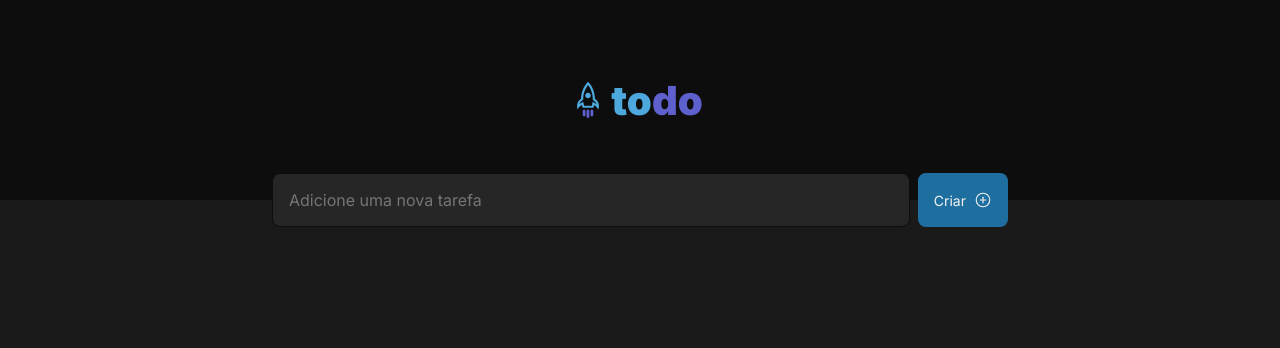
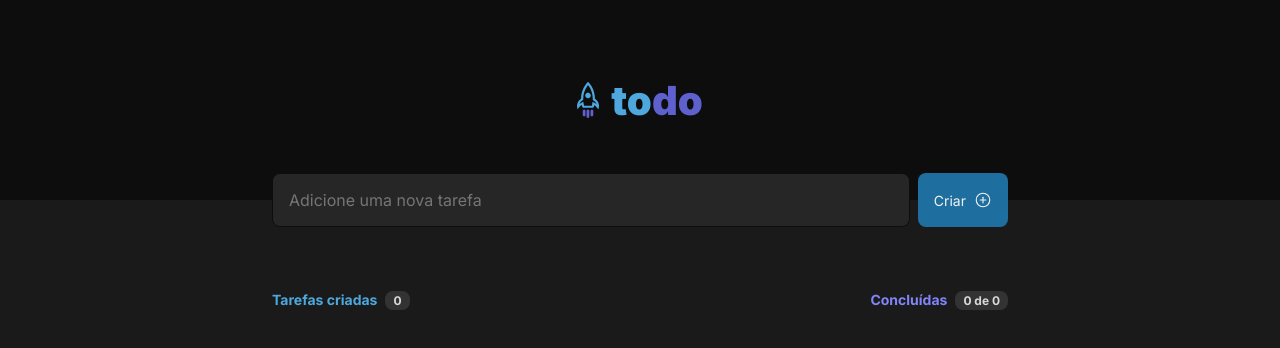
Before and after one commit to ivangeier/desafio-01-react-ts, a React (Vite) app: page / in a window 1280 px wide. Shown: the top 348 px of the page. Built offline with nearby package versions, Linux system fonts and the light colour scheme.

Commit message:
✨ create statusBar

```diff
--- /dev/null
+++ b/src/components/StatusBar.module.css
@@ -0,0 +1,29 @@
+.wrapper {
+   display: flex;
+   flex-direction: row;
+   justify-content: space-between;
+
+   margin-bottom: 1.5rem;
+}
+
+.createdItemsBox {
+   color: var(--blue);
+   font-weight: bold;
+   font-size: 0.875rem;
+}
+
+.doneItemsBox {
+   color: var(--purple);
+   font-weight: bold;
+   font-size: 0.875rem;
+}
+
+.info {
+   color: var(--gray-200);
+   font-size: 0.75rem;
+   font-weight: 700;
+   padding: 2px 8px;
+   background-color: var(--gray-400);
+   border-radius: 8px;
+   margin-left: 0.5rem;
+}
--- /dev/null
+++ b/src/components/StatusBar.tsx
@@ -0,0 +1,22 @@
+import React from 'react'
+import styles from './StatusBar.module.css';
+
+interface StatusBarInterface {
+   created: number;
+   done: number;
+}
+
+export function StatusBar({ created, done }: StatusBarInterface) {
+   return (
+      <div className={styles.wrapper}>
+         <div className={styles.createdItemsBox}>
+            <span>Tarefas criadas</span>
+            <span className={styles.info}>{created}</span>
+         </div>
+         <div className={styles.doneItemsBox}>
+            <span>Concluídas</span>
+            <span className={styles.info}>{done} de {created}</span>
+         </div>
+      </div>
+   )
+}
--- a/src/components/Todo.tsx
+++ b/src/components/Todo.tsx
@@ -3,6 +3,7 @@ import { ChangeEvent, FormEvent, useState } from 'react';
 import styles from './Todo.module.css';
 import { TodoItem } from './TodoItem';
 import { v4 as uuidV4 } from 'uuid';
+import { StatusBar } from './StatusBar';
 
 interface Task {
    id: string,
@@ -15,6 +16,9 @@ export function Todo() {
    const [tasks, setTasks] = useState<Task[]>([])
 
    const [newTaskText, setNewTaskText] = useState('');
+
+   const createdTasks = tasks.length;
+   const doneTasks = tasks.filter(task => task.isDone == true).length;
 
    function handleCreateNewTask(event: FormEvent) {
       event.preventDefault();
@@ -64,6 +68,12 @@ export function Todo() {
                <PlusCircle size={18} />
             </button>
          </main>
+         <section className='statusbar'>
+            <StatusBar
+               done={doneTasks}
+               created={createdTasks}
+            />
+         </section>
          <section className='tasks'>
             {tasks.map(task => {
                return (
```
